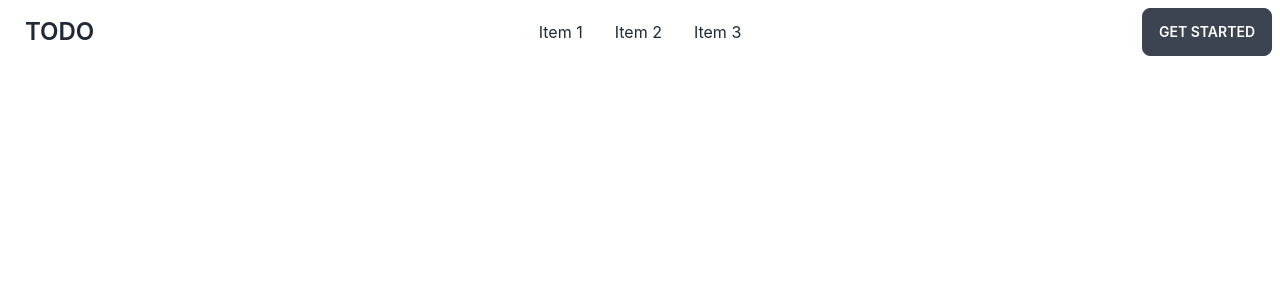
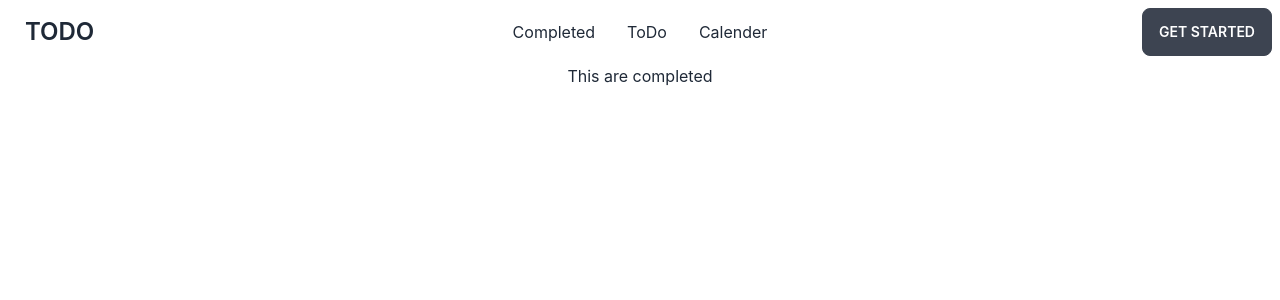
Before and after one commit to khanshorif331/todo-app, a React (Create React App) app: page /completed in a window 1280 px wide. Shown: the top 300 px of the page. Built offline with nearby package versions, Linux system fonts and the light colour scheme; the HTML template or start-up script is replaced by a standard one.

Commit message:
router setup done in appjs

```diff
--- a/src/App.js
+++ b/src/App.js
@@ -1,13 +1,21 @@
 import logo from './logo.svg'
 import './App.css'
 import Navbar from './shared/Navbar'
+import { Routes, Route } from 'react-router-dom'
+import ToDo from './pages/ToDo/ToDo'
+import Completed from './pages/Completed/Completed'
+import Calender from './pages/Calender/Calender'
 
 function App() {
 	return (
 		<div className='App'>
 			<Navbar></Navbar>
-			{/* <h1 className='text-2xl font-bold'>Hello Beautifull people!!</h1>
-			<button class='btn btn-primary'>Button</button> */}
+			<Routes>
+				<Route path='/' element={<ToDo></ToDo>}></Route>
+				<Route path='/ToDo' element={<ToDo></ToDo>}></Route>
+				<Route path='/completed' element={<Completed></Completed>}></Route>
+				<Route path='/calender' element={<Calender></Calender>}></Route>
+			</Routes>
 		</div>
 	)
 }
--- /dev/null
+++ b/src/pages/Calender/Calender.js
@@ -0,0 +1,11 @@
+import React from 'react'
+
+const Calender = () => {
+	return (
+		<div>
+			<h1>This is calender.</h1>
+		</div>
+	)
+}
+
+export default Calender
--- /dev/null
+++ b/src/pages/Completed/Completed.js
@@ -0,0 +1,11 @@
+import React from 'react'
+
+const Completed = () => {
+	return (
+		<div>
+			<h1>This are completed</h1>
+		</div>
+	)
+}
+
+export default Completed
--- /dev/null
+++ b/src/pages/ToDo/ToDo.js
@@ -0,0 +1,11 @@
+import React from 'react'
+
+const ToDo = () => {
+	return (
+		<div>
+			<h1>This is todo</h1>
+		</div>
+	)
+}
+
+export default ToDo
--- a/src/shared/Navbar.js
+++ b/src/shared/Navbar.js
@@ -1,17 +1,18 @@
 import React from 'react'
+import { NavLink } from 'react-router-dom'
 
 const Navbar = () => {
 	const navigation = (
 		<>
 			<li>
-				<a>Item 1</a>
+				<a>Completed</a>
 			</li>
 			<li>
-				<a>Item 2</a>
+				<a>ToDo</a>
 			</li>
 
 			<li>
-				<a>Item 3</a>
+				<a>Calender</a>
 			</li>
 		</>
 	)
```
